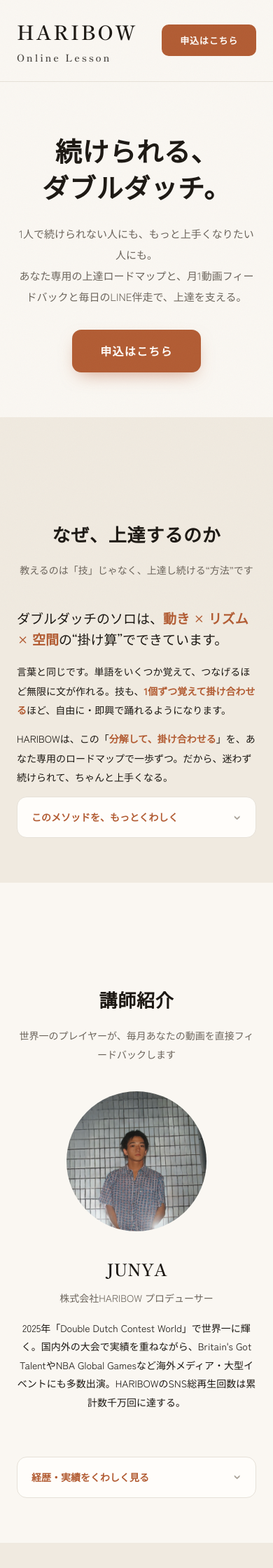
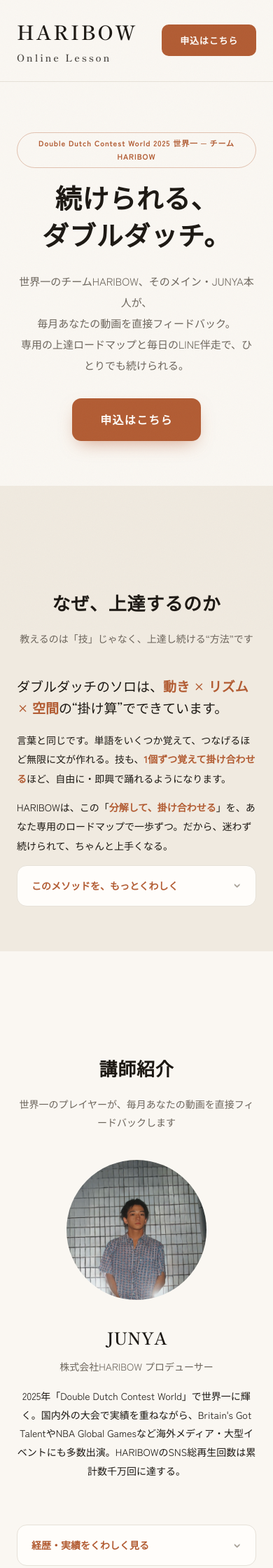
Before and after one commit to JunyaUnityDev/haribow-online-lesson-lp, a Jekyll site: the page built from index.html, in a window 390 px wide. Shown: the top 2240 px of the page at 70% size. Built offline with Jekyll 4.4.1, drawn with Linux system fonts in a browser that asks for light colours; some web fonts are replaced; some of the changed text lies outside the part shown.

Commit message:
LP改善: ヒーローに世界一(チームHARIBOW)格上げ／アウトカム(続けるとどうなる)セクション／FAQ追加

```diff
--- a/assets/css/main.scss
+++ b/assets/css/main.scss
@@ -1559,3 +1559,112 @@
     }
   }
 }
+
+// ============================================================
+// LP - Hero eyebrow（世界一の格上げ表示）
+// ============================================================
+
+.hero-eyebrow {
+  display: inline-block;
+  font-family: $font-sans;
+  font-size: 12.5px;
+  font-weight: 700;
+  letter-spacing: 0.08em;
+  color: $color-terracotta;
+  border: 1px solid rgba($color-terracotta, 0.35);
+  border-radius: 999px;
+  padding: 6px 16px;
+  margin-bottom: 22px;
+
+  @media (max-width: 768px) {
+    font-size: 11px;
+    padding: 5px 13px;
+    margin-bottom: 16px;
+  }
+}
+
+// ============================================================
+// LP - Outcomes（続けると、どうなる？）
+// ============================================================
+
+.outcomes {
+  background-color: $color-warm-beige;
+
+  .outcome-timeline {
+    max-width: $max-width-narrow;
+    margin: 0 auto;
+    display: flex;
+    flex-direction: column;
+    gap: 14px;
+  }
+
+  .outcome-step {
+    display: flex;
+    align-items: flex-start;
+    gap: 18px;
+    background-color: $color-pure-white;
+    border: 1px solid $color-line;
+    border-radius: 14px;
+    padding: 18px 20px;
+  }
+
+  .outcome-when {
+    flex: 0 0 auto;
+    min-width: 62px;
+    font-family: $font-serif;
+    font-size: 20px;
+    font-weight: 700;
+    color: $color-terracotta;
+    line-height: 1.4;
+  }
+
+  .outcome-what {
+    margin: 0;
+    font-size: 15px;
+    line-height: 1.85;
+    color: $color-charcoal;
+  }
+
+  .outcome-note {
+    max-width: $max-width-narrow;
+    margin: 22px auto 0;
+    font-size: 13px;
+    line-height: 1.8;
+    color: $color-dark-beige;
+    text-align: center;
+  }
+
+  @media (max-width: 768px) {
+    .outcome-step {
+      gap: 12px;
+      padding: 15px 16px;
+    }
+    .outcome-when { min-width: 52px; font-size: 17px; }
+    .outcome-what { font-size: 14px; }
+  }
+}
+
+// ============================================================
+// LP - FAQ（.lp-details を再利用）
+// ============================================================
+
+.faq {
+  .faq-list {
+    max-width: $max-width-narrow;
+    margin: 0 auto;
+    display: flex;
+    flex-direction: column;
+    gap: 12px;
+  }
+
+  .faq-item {
+    margin-top: 0;
+
+    .lp-details-body p {
+      margin: 0;
+      font-size: 14.5px;
+      line-height: 1.9;
+      color: $color-charcoal;
+    }
+  }
+}
--- a/index.html
+++ b/index.html
@@ -6,10 +6,12 @@
 
 <section class="hero">
   <div class="container">
+    <p class="hero-eyebrow">Double Dutch Contest World 2025 世界一 ─ チームHARIBOW</p>
     <h1 class="hero-catch">続けられる、<br>ダブルダッチ。</h1>
     <p class="hero-sub">
-      1人で続けられない人にも、もっと上手くなりたい人にも。<br>
-      あなた専用の上達ロードマップと、月1動画フィードバックと毎日のLINE伴走で、上達を支える。
+      世界一のチームHARIBOW、そのメイン・JUNYA本人が、<br>
+      毎月あなたの動画を直接フィードバック。<br>
+      専用の上達ロードマップと毎日のLINE伴走で、ひとりでも続けられる。
     </p>
     <a href="#apply" class="hero-cta">申込はこちら</a>
   </div>
@@ -244,6 +246,34 @@
   </div>
 </section>
 
+<section class="section outcomes">
+  <div class="container container-narrow">
+    <h2 class="section-title">続けると、どうなる？</h2>
+    <p class="section-lead">一歩ずつ積み上げた先の、だいたいの目安です</p>
+
+    <div class="outcome-timeline">
+      <div class="outcome-step">
+        <span class="outcome-when">1ヶ月</span>
+        <p class="outcome-what">提出のリズムができて、土台の技（オーヴ・スライドなど）が1つ形になる。</p>
+      </div>
+      <div class="outcome-step">
+        <span class="outcome-when">3ヶ月</span>
+        <p class="outcome-what">土台の技が複数そろい、ソロが途切れずに続くように。</p>
+      </div>
+      <div class="outcome-step">
+        <span class="outcome-when">6ヶ月</span>
+        <p class="outcome-what">技を掛け合わせたコンボができ始め、自分の“見せ場”が作れる。</p>
+      </div>
+      <div class="outcome-step">
+        <span class="outcome-when">12ヶ月</span>
+        <p class="outcome-what">オリジナルの必殺や即興で踊れる。大会や発表で見せられる段階へ。</p>
+      </div>
+    </div>
+
+    <p class="outcome-note">※ 個人差があります。大事なのは「毎日1分でも続けること」。そこをbotとフィードバックで支えます。</p>
+  </div>
+</section>
+
 <section class="section pricing">
   <div class="container">
     <h2 class="section-title">料金</h2>
@@ -266,6 +296,35 @@
   </div>
 </section>
 
+<section class="section faq">
+  <div class="container container-narrow">
+    <h2 class="section-title">よくある質問</h2>
+
+    <div class="faq-list">
+      <details class="lp-details faq-item">
+        <summary>初心者でも大丈夫ですか？</summary>
+        <div class="lp-details-body"><p>大丈夫です。ロードマップが土台の技から一歩ずつ順番に進むので、今のレベルからスタートできます。</p></div>
+      </details>
+      <details class="lp-details faq-item">
+        <summary>毎日どれくらい練習すればいいですか？</summary>
+        <div class="lp-details-body"><p>まずは1日1分でもOK。量より「続けること」を大事にしています。LINEの練習botが毎日の積み重ねを見える化して支えます。</p></div>
+      </details>
+      <details class="lp-details faq-item">
+        <summary>年齢の制限はありますか？</summary>
+        <div class="lp-details-body"><p>ありません。子どもから大人まで、それぞれのレベルに合わせて進められます。</p></div>
+      </details>
+      <details class="lp-details faq-item">
+        <summary>支払い方法は？</summary>
+        <div class="lp-details-body"><p>月額¥3,000（税込）を、クレジットカードでの自動引き落とし（Square）でお支払いいただきます。デビット／プリペイド／PayPay／銀行振込も相談可能です。</p></div>
+      </details>
+      <details class="lp-details faq-item">
+        <summary>退会はいつでもできますか？</summary>
+        <div class="lp-details-body"><p>いつでもできます。LINEで「退会希望」と送るだけ。毎月10日までの申請でその月末に退会（翌月の決済なし）、11日以降は翌月末の退会になります。日割りはなく、退会する月も月謝は満額です。</p></div>
+      </details>
+    </div>
+  </div>
+</section>
+
 <section id="apply" class="section apply">
   <div class="container">
     <h2 class="section-title">受講申込</h2>
```
